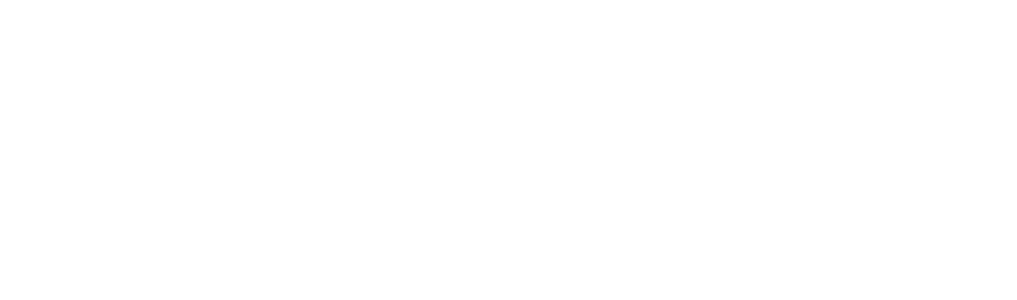
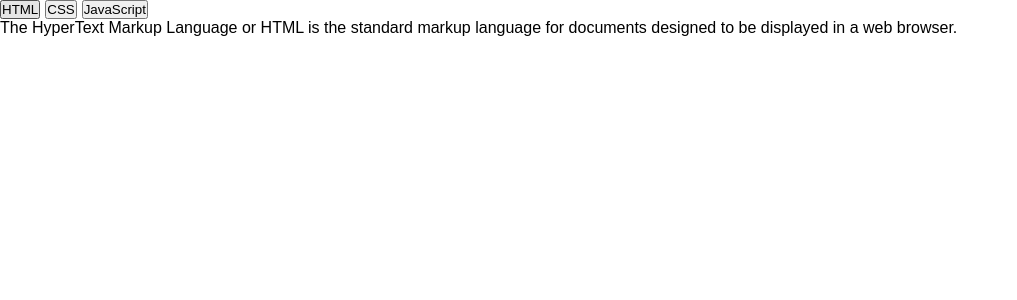
Before and after one commit to Sandeep96Shah/machineCoding, a React (Create React App) app: page /tabs-1 in a window 1280 px wide. Before the commit this address had no page. Shown: the top 300 px of the page, without its empty margins (0-1017 px from the left). Built offline with nearby package versions, Linux system fonts and the light colour scheme.

Commit message:
Tabs -1 (#38)
* useFocus hook

* tabs feature

```diff
--- a/src/App.js
+++ b/src/App.js
@@ -31,6 +31,7 @@
 import ContactForm from "./components/ContactFrom";
 import BookFlight from "./components/BookFlight";
 import GenerateTable from "./components/GenerateTable";
+import Tabs from "./components/Tabs";
 
 function App() {
   return (
@@ -70,6 +71,7 @@
         <Route path="contact-form" element={<ContactForm />} />
         <Route path="book-flight" element={<BookFlight />} />
         <Route path="generate-table" element={<GenerateTable />} />
+        <Route path="tabs-1" element={<Tabs />} />
       </Routes>
 
     </div>
--- a/src/components/Home/index.js
+++ b/src/components/Home/index.js
@@ -54,6 +54,7 @@
       <button onClick={() => handlenavigate("contact-form")}>Contact Form</button>
       <button onClick={() => handlenavigate("book-flight")}>Book Flight</button>
       <button onClick={() => handlenavigate("generate-table")}>Generate Table</button>
+      <button onClick={() => handlenavigate("tabs-1")}>Tabs - 1</button>
     </div>
   );
 };
--- /dev/null
+++ b/src/components/Tabs/index.jsx
@@ -0,0 +1,41 @@
+import { useState } from "react";
+import './tabs.css';
+
+const items = [
+  {
+    label: "HTML",
+    content: ` The HyperText Markup Language or HTML is the standard markup
+            language for documents designed to be displayed in a web browser.`,
+  },
+  {
+    label: "CSS",
+    content: ` Cascading Style Sheets is a style sheet language used for describing
+            the presentation of a document written in a markup language such as
+            HTML or XML.`,
+  },
+  {
+    label: "JavaScript",
+    content: ` JavaScript, often abbreviated as JS, is a programming language that
+            is one of the core technologies of the World Wide Web, alongside
+            HTML and CSS.`,
+  },
+];
+
+export default function Tabs() {
+  const [activeTab, setActiveTab] = useState("HTML");
+  return (
+    <div>
+      <div className="tabs-container">
+        {items.map(({ label, content }) => (
+          <div key={label} onClick={() => setActiveTab(label)}>
+            <button>{label}</button>
+          </div>
+        ))}
+      </div>
+
+      {items.map(({ label, content }) => (
+        <div key={label}>{label === activeTab ? <p>{content}</p> : null}</div>
+      ))}
+    </div>
+  );
+}
--- /dev/null
+++ b/src/components/Tabs/tabs.css
@@ -0,0 +1,4 @@
+.tabs-container {
+    display: flex;
+    gap: 5px;
+  }
```
